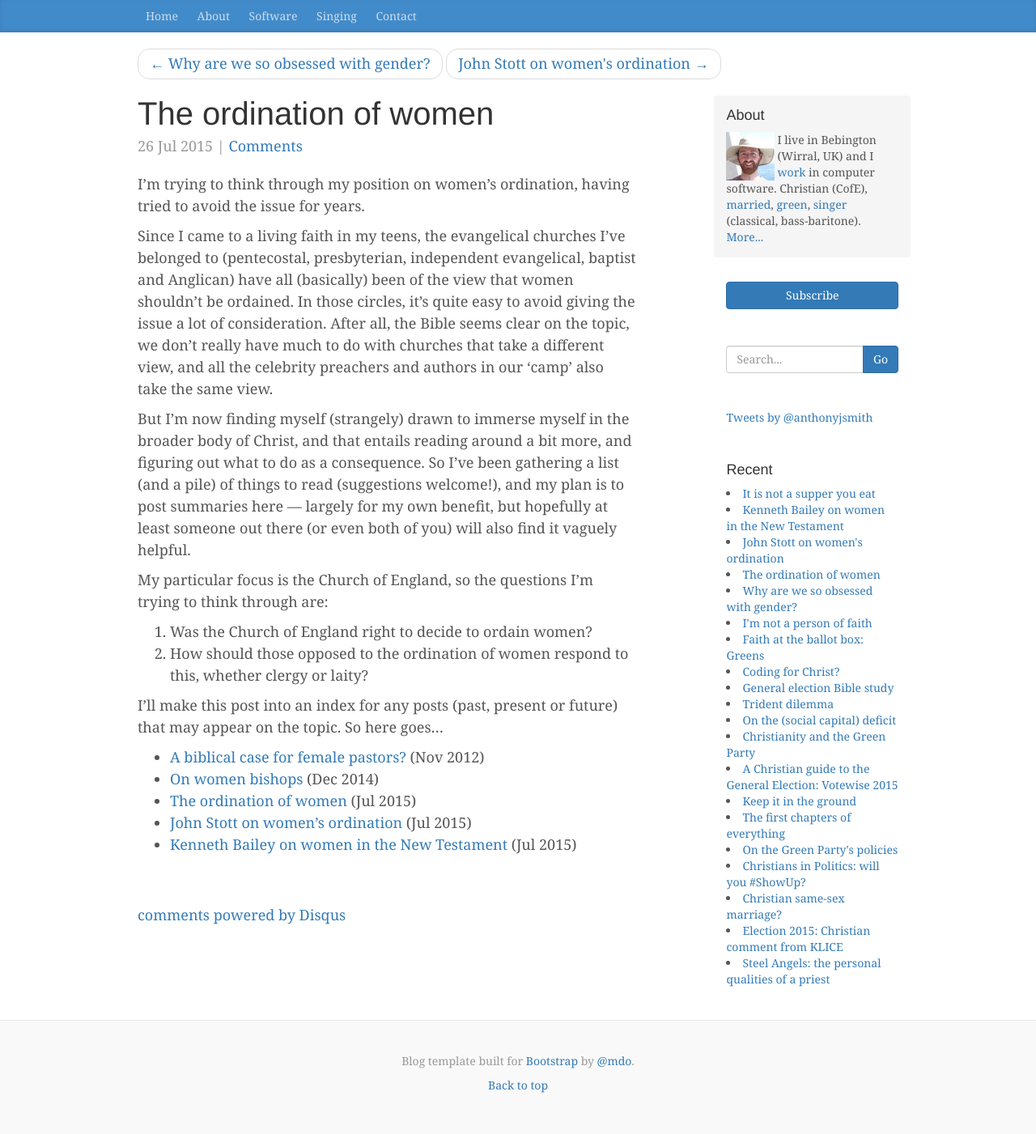
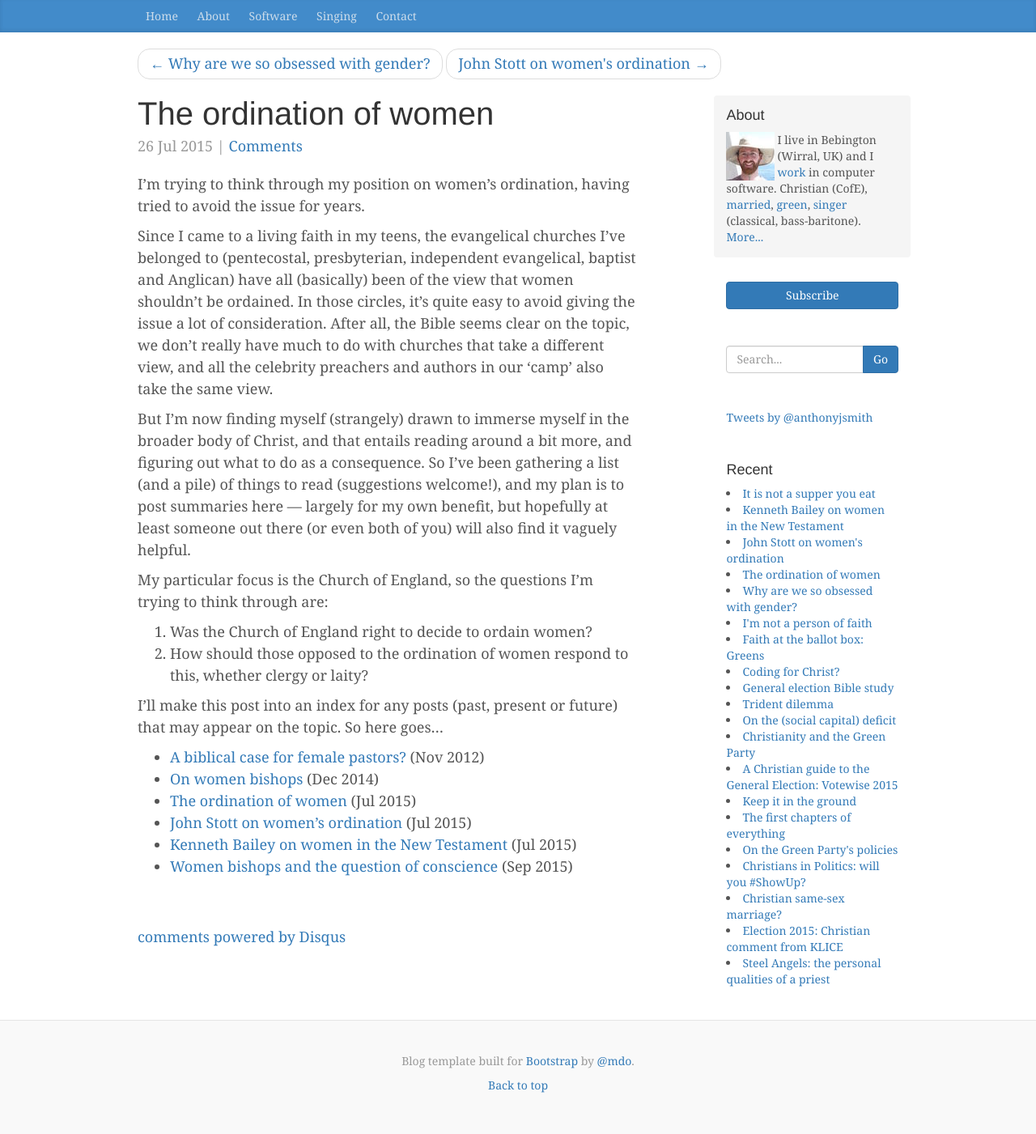
Before and after one commit to anthonyjsmith/anthonyjsmith.github.io, a Jekyll site: the page built from _posts/2015-07-26-the-ordination-of-women.md, in a window 1280 px wide. Shown: the whole page at 81% size. Built offline with Jekyll 4.4.1, drawn with Linux system fonts in a browser that asks for light colours; nearby versions of some CDN libraries; comment, search, counter and statistics services are not loaded.

Commit message:
Add link to new post

```diff
--- a/_posts/2015-07-26-the-ordination-of-women.md
+++ b/_posts/2015-07-26-the-ordination-of-women.md
@@ -21,3 +21,4 @@ I'll make this post into an index for any posts (past, present or future) that m
 * [The ordination of women](/2015/07/26/the-ordination-of-women/) (Jul 2015)
 * [John Stott on women's ordination](/2015/07/27/john-stott-on-womens-ordination) (Jul 2015)
 * [Kenneth Bailey on women in the New Testament](/2015/07/31/kenneth-bailey-on-women-in-the-new-testament) (Jul 2015)
+* [Women bishops and the question of conscience](/2015/09/05/women-bishops-and-the-question-of-conscience) (Sep 2015)
```
